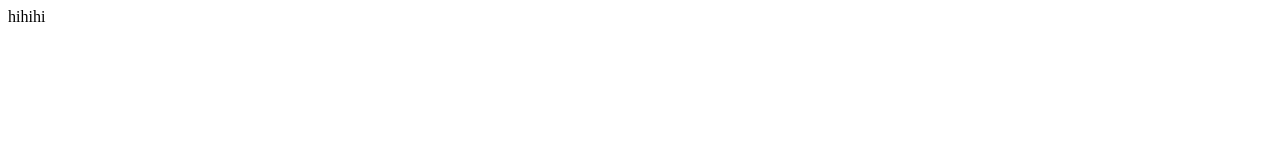
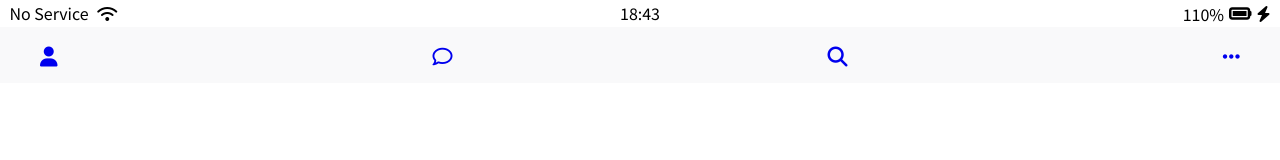
Before and after one commit to kyungbaa/kokoa-clone-2021, a plain HTML site: page friends.html in a window 1280 px wide. Drawn offline with Linux system fonts and the light colour scheme.

Commit message:
friends add
friends add

```diff
--- /dev/null
+++ b/css/components/nav-bar.css
@@ -0,0 +1,8 @@
+.nav {
+  background-color: #f9f9fa;
+  padding: 20px 40px;
+}
+.nav__list {
+  display: flex;
+  justify-content: space-between;
+}
--- a/css/styles.css
+++ b/css/styles.css
@@ -4,6 +4,7 @@
 
 /*Components*/
 @import "components/status-bar.css";
+@import "components/nav-bar.css";
 
 /*Screens*/
 @import "screen/login.css";
--- a/friends.html
+++ b/friends.html
@@ -1 +1,52 @@
-hihihi
+<!DOCTYPE html>
+<html lang="en">
+  <head>
+    <link rel="stylesheet" href="css/styles.css" />
+    <meta charset="UTF-8" />
+    <meta http-equiv="X-UA-Compatible" content="IE=edge" />
+    <meta name="viewport" content="width=device-width, initial-scale=1.0" />
+    <title>Friends - Kokoa Clone</title>
+  </head>
+  <body>
+    <div class="status-bar">
+      <div class="status-bar__column">
+        <span>No Service</span>
+        <i class="fas fa-wifi"></i>
+      </div>
+      <div class="status-bar__column">
+        <span>18:43</span>
+      </div>
+      <div class="status-bar__column">
+        <span>110%</span>
+        <i class="fas fa-battery-full fa-lg"></i>
+        <i class="fas fa-bolt"></i>
+      </div>
+    </div>
+
+    <nav class="nav">
+      <ul class="nav__list">
+        <li class="nav__btn">
+          <a class="nav__link" href="friends.html"
+            ><i class="fas fa-user fa-lg"></i
+          ></a>
+        </li>
+        <li class="nav__btn">
+          <a class="nav__link" href="#"><i class="far fa-comment fa-lg"></i></a>
+        </li>
+        <li class="nav__btn">
+          <a class="nav__link" href="#"><i class="fas fa-search fa-lg"></i></a>
+        </li>
+        <li class="nav__btn">
+          <a class="nav__link" href="#"
+            ><i class="fas fa-ellipsis-h fa-lg"></i
+          ></a>
+        </li>
+      </ul>
+    </nav>
+
+    <script
+      src="https://kit.fontawesome.com/6478f529f2.js"
+      crossorigin="anonymous"
+    ></script>
+  </body>
+</html>
```
Also changed, not shown: index.html (+7 -2 lines).
